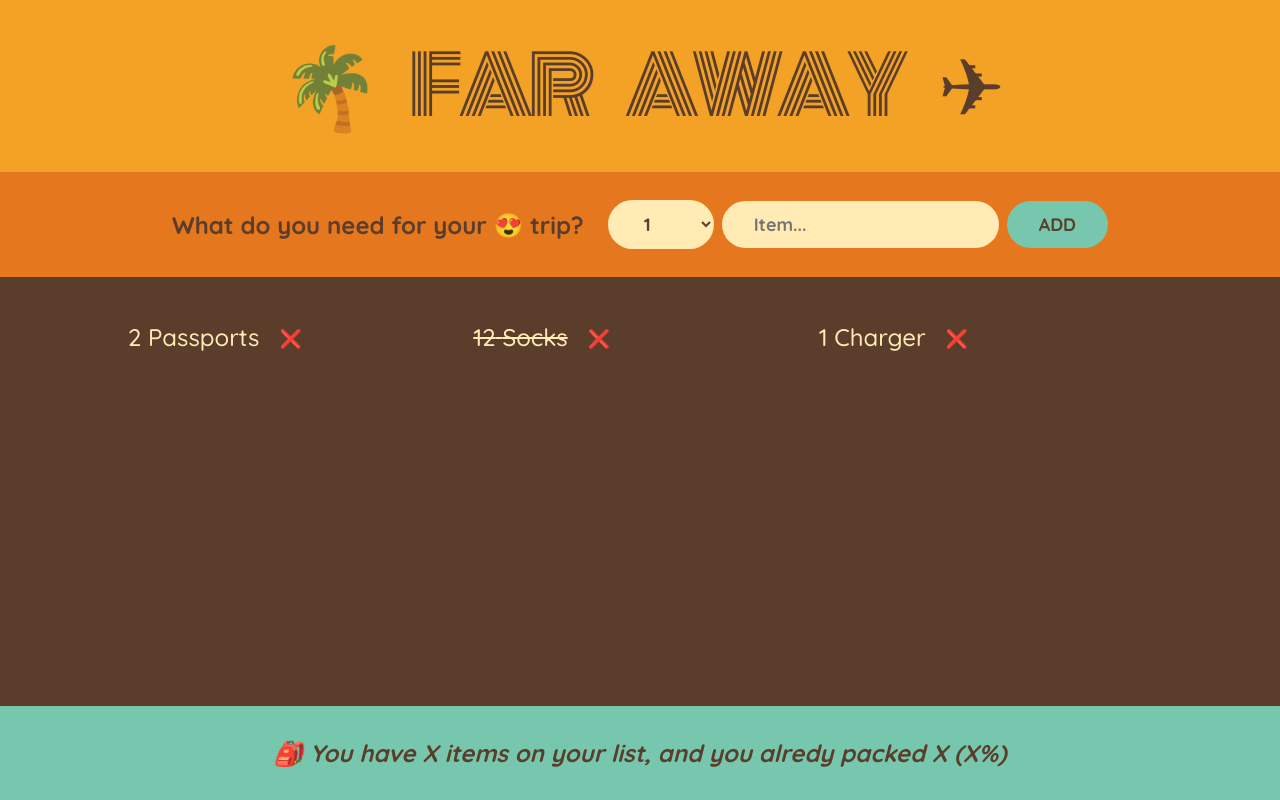
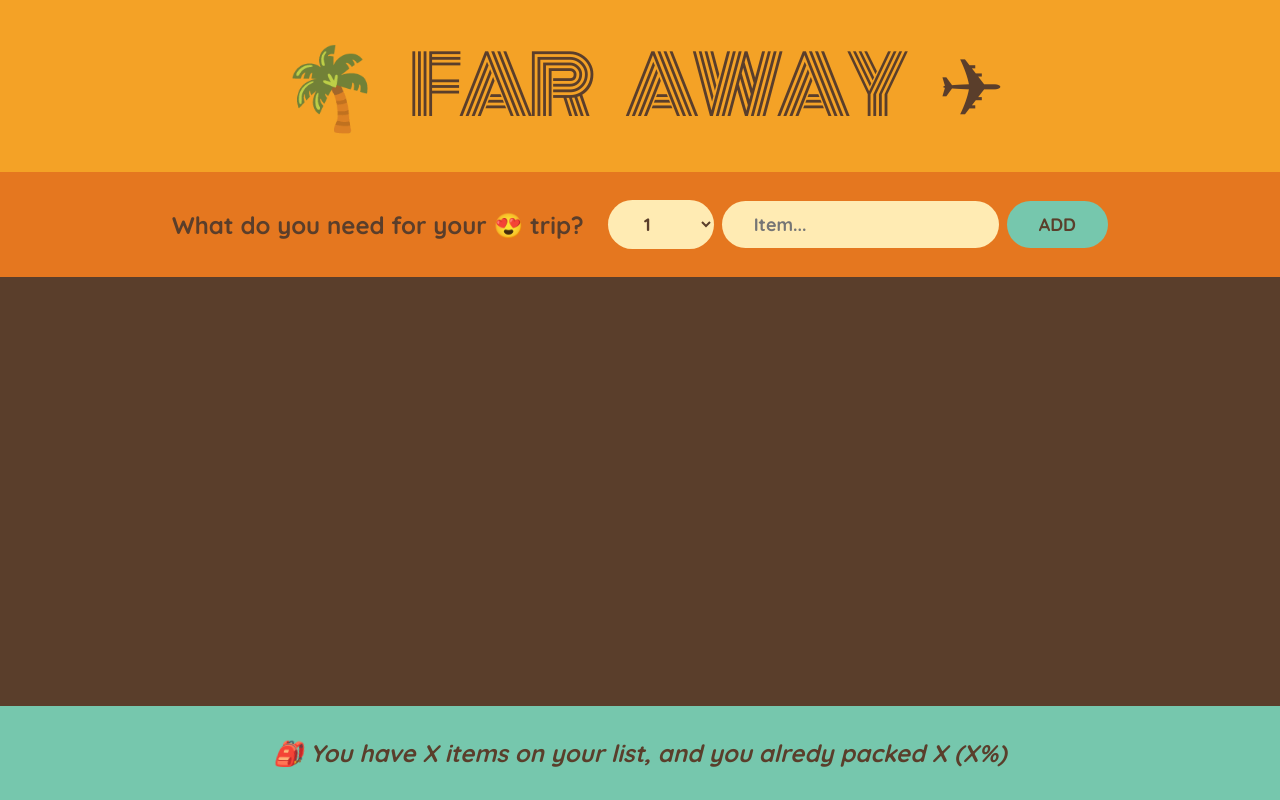
Before and after one commit to EugeneLevkovych/react-travel-list, a React (Vite) app: page / in a window 1280 px wide. Built offline with nearby package versions, Linux system fonts and the light colour scheme.

Commit message:
add items

```diff
--- a/src/App.jsx
+++ b/src/App.jsx
@@ -1,17 +1,22 @@
+import { useState } from "react";
 import Logo from "./components/Logo";
 import Form from "./components/Form";
 import PackingList from "./components/PackingList";
-
 import Stats from "./components/Stats";
 
 export default function App() {
+  const [items, setItems] = useState([]);
+
+  function handleAddItems(it) {
+    setItems((items) => [...items, it]);
+  }
+
   return (
     <div className="app">
       <Logo />
-      <Form />
-      <PackingList />
+      <Form onAddItems={handleAddItems} />
+      <PackingList items={items} />
       <Stats />
     </div>
   );
 }
-// 6 72, 6 18
--- a/src/components/Form.jsx
+++ b/src/components/Form.jsx
@@ -2,7 +2,7 @@ import { useState } from "react";
 const LENGTH = 20;
 const OPTIONS = Array.from({ length: LENGTH }, (_, i) => i + 1);
 
-export default function Form() {
+export default function Form({ onAddItems }) {
   const [description, setDescription] = useState("");
   const [quantity, setQuantity] = useState("1");
 
@@ -13,6 +13,8 @@ export default function Form() {
 
     const newItem = { description, quantity, packed: false, id: Date.now() };
     console.log(newItem);
+
+    onAddItems(newItem);
 
     setDescription("");
     setQuantity(1);
--- a/src/components/PackingList.jsx
+++ b/src/components/PackingList.jsx
@@ -1,4 +1,4 @@
-import Item from "./Item";
+import Item from "./item";
 
 const initialItems = [
   { id: 1, description: "Passports", quantity: 2, packed: false },
@@ -6,11 +6,11 @@ const initialItems = [
   { id: 3, description: "Charger", quantity: 1, packed: false },
 ];
 
-export default function PackingList() {
+export default function PackingList({ items }) {
   return (
     <div className="list">
       <ul>
-        {initialItems.map((i) => (
+        {items.map((i) => (
           <Item key={i.id} ite={i} />
         ))}
       </ul>
```
